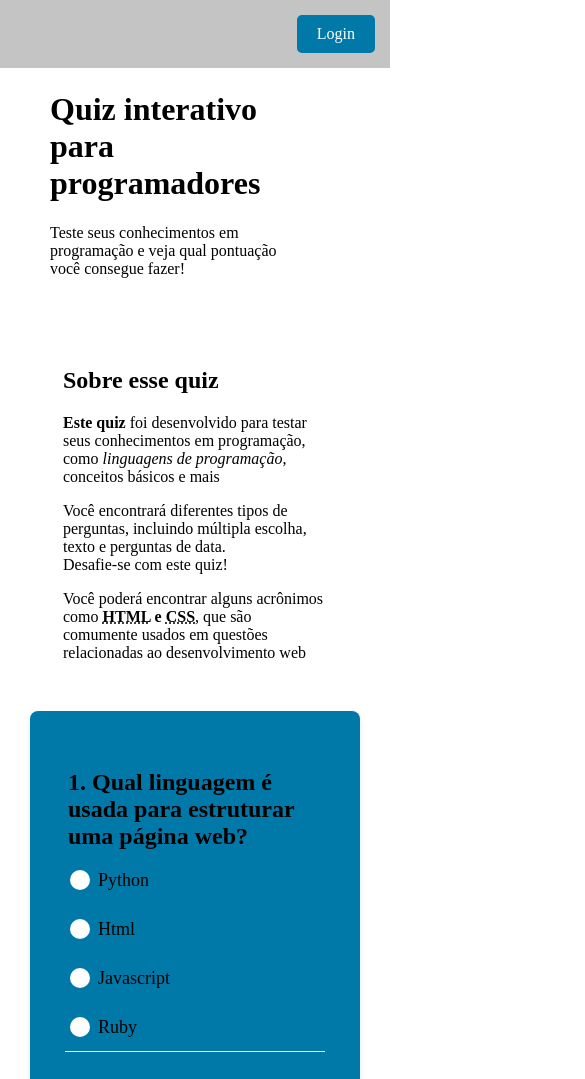
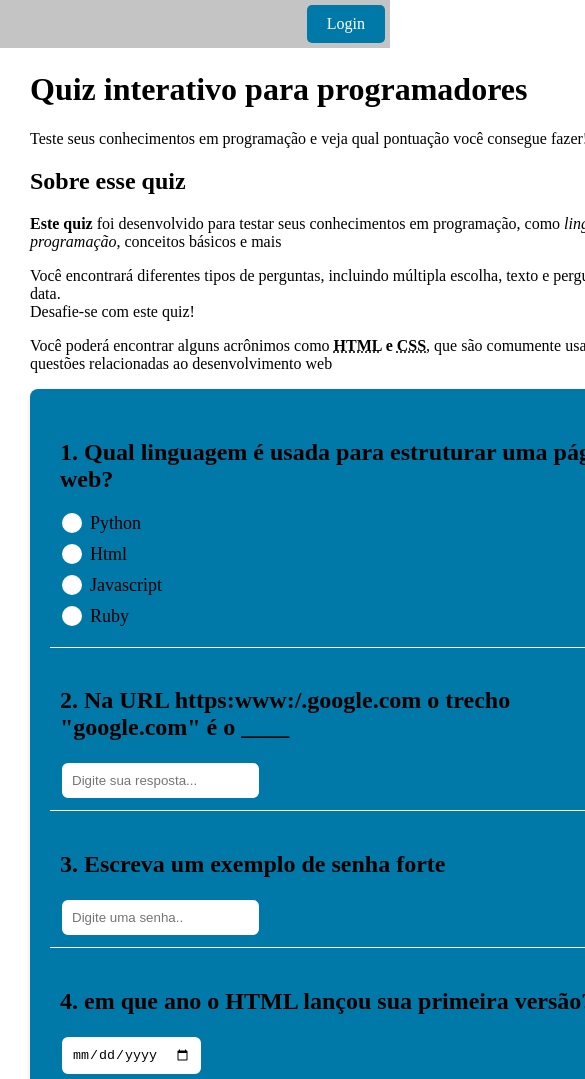
Before and after one commit to rickks20/QUIZ, a plain HTML site: page index.html in a window 390 px wide. Shown: the top 1079 px of the page, 585 px wide, since content can reach past the window. Drawn offline with Linux system fonts and the light colour scheme.

Commit message:
Update styles.css

```diff
--- a/styles.css
+++ b/styles.css
@@ -147,91 +147,3 @@ input[type="radio"] {
 
 
 /* Responsividade para telas menores */
-@media (max-width: 768px) {
-  .question-container {
-      max-width: 95%; /* Reduz ligeiramente a largura em celulares */
-      font-size: 14px; /* Ajusta o tamanho do texto */
-      padding: 10px; /* Menor espaçamento para caber melhor */
-  }
-
-  .question {
-      margin-bottom: 15px; /* Adiciona espaço entre as perguntas */
-  }
-
-  label, input {
-      display: block; /* Coloca os inputs e labels em linha separada */
-      width: 100%; /* Garante que ocupem o espaço total */
-  }
-
-  input {
-      margin-top: 5px; /* Dá um pequeno espaço entre o texto e o campo */
-  }
-}
-
-@media (max-width: 768px) {
-  section {
-      flex-direction: column; /* Altera para coluna em telas menores */
-      padding: 10%;
-      font-size: 16px;
-  }
-
-  section > .question {  /* Supondo que você tenha uma classe 'question' */
-      margin: 20px ;  /* Espaço entre os elementos */
-      padding: 1%;
-
-  }
-
-  header {
-      font-size: 16px;
-      padding: 20px;
-      padding-right: 70px;
-  }
-  .image-java {
-      max-width: 80%; /* Garante que a largura da imagem não ultrapasse o contêiner */
-      height: 30px; /* Mantém a proporção original da imagem */
-      display: block; /* Faz a imagem ocupar uma nova linha */
-      margin: 0 auto; /* Centraliza a imagem horizontalmente */
-    }
-
-    .question-container {
-      overflow: hidden; /* Evita que elementos internos ultrapassem os limites do contêiner */
-    }
-
-
-  }
-  .question-container {
-      max-width: 200%; /* Ocupará toda a largura do celular */
-      margin: 0 auto; /* Centraliza o contêiner */
-      padding: 15px; /* Espaçamento interno */
-  }
-
-  body {
-      margin: 0;
-      color: black;
-      display: block;
-
-
-  }
-
-  body {
-      overflow-x: hidden; /* Impede rolagem lateral */
-  }
-
-  .question-container {
-      word-wrap: break-word; /* Faz o texto quebrar para caber na tela */
-  }
-  .login-btn {
-      display: inline-block;
-      padding: 10px 20px;
-      background-color: #0079a9; /* Cor de fundo */
-      color: white; /* Cor do texto */
-      text-decoration: none; /* Remove o sublinhado */
-      border-radius: 5px; /* Bordas arredondadas */
-      font-size: 16px;
-      margin: 10px; /* Adiciona espaço em volta do botão */
-      transition: background-color 0.3s;
-  }
-
-  .login-btn:hover {
-      background-color: #005f7f; /* Cor ao passar o mouse */
-  }
```
